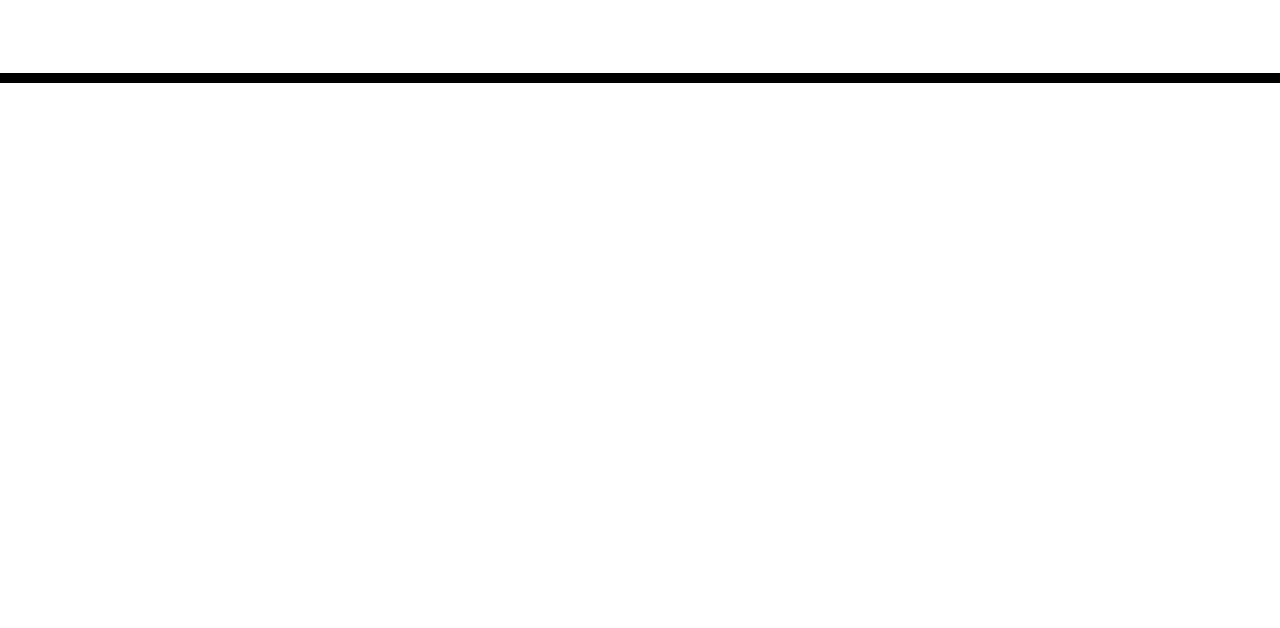
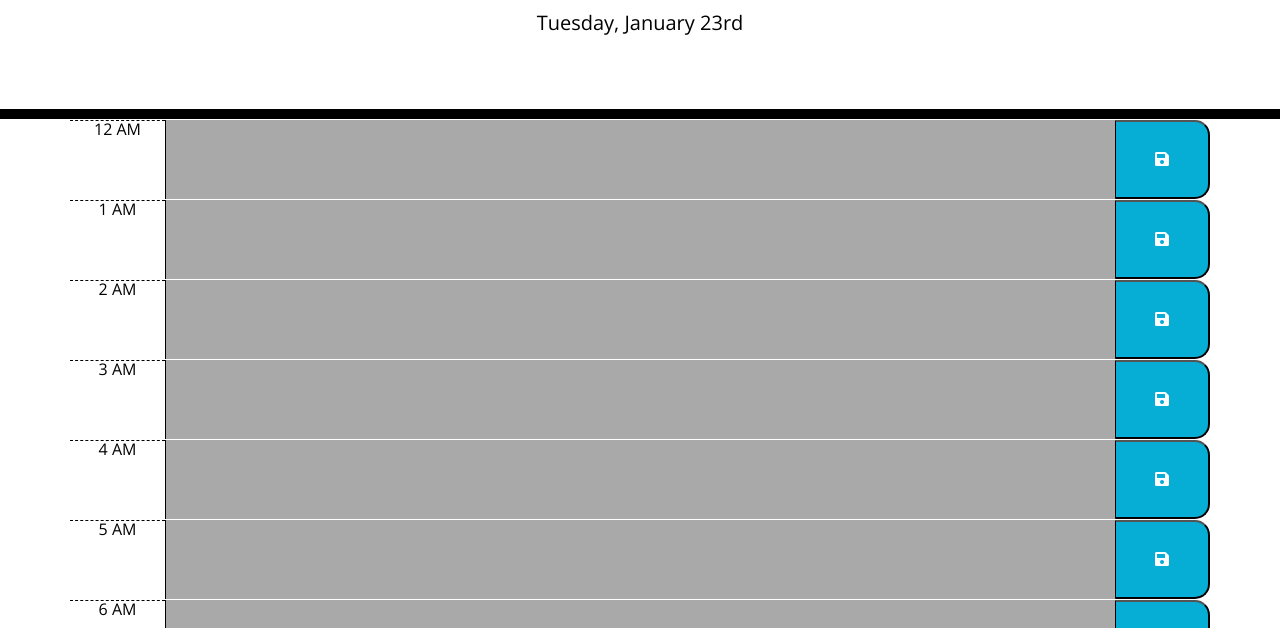
Before and after one commit to Avr99j/workDayScheduler, a plain HTML site: page index.html in a window 1280 px wide. Shown: the part 168-796 px from the top of the page. Drawn offline with nearby package versions, Linux system fonts and the light colour scheme; files that its build step writes are made by us from their sources.

Commit message:
Corrected the paths of script.js and style.css files

```diff
--- a/index.html
+++ b/index.html
@@ -10,7 +10,7 @@
   <link rel="stylesheet" href="https://use.fontawesome.com/releases/v5.8.1/css/all.css"
     integrity="sha384-50oBUHEmvpQ+1lW4y57PTFmhCaXp0ML5d60M1M7uH2+nqUivzIebhndOJK28anvf" crossorigin="anonymous" />
   <link href="https://fonts.googleapis.com/css?family=Open+Sans&display=swap" rel="stylesheet" />
-  <link rel="stylesheet" href="style.css" />
+  <link rel="stylesheet" href="./assets/style.css" />
   <title>Work Day Scheduler</title>
 </head>
 
@@ -26,7 +26,7 @@
 
   <script src="https://cdnjs.cloudflare.com/ajax/libs/jquery/3.2.1/jquery.min.js"></script>
   <script src="https://cdn.jsdelivr.net/npm/dayjs@1/dayjs.min.js"></script>
-  <script src="../script.js"></script>
+  <script src="./assets/script.js"></script>
   <script <script src="https://code.jquery.com/ui/1.13.1/jquery-ui.min.js"
     integrity="sha256-eTyxS0rkjpLEo16uXTS0uVCS4815lc40K2iVpWDvdSY=" crossorigin="anonymous"></script>
   <script src="https://cdn.jsdelivr.net/npm/dayjs@1/plugin/advancedFormat.js"></script>
```
